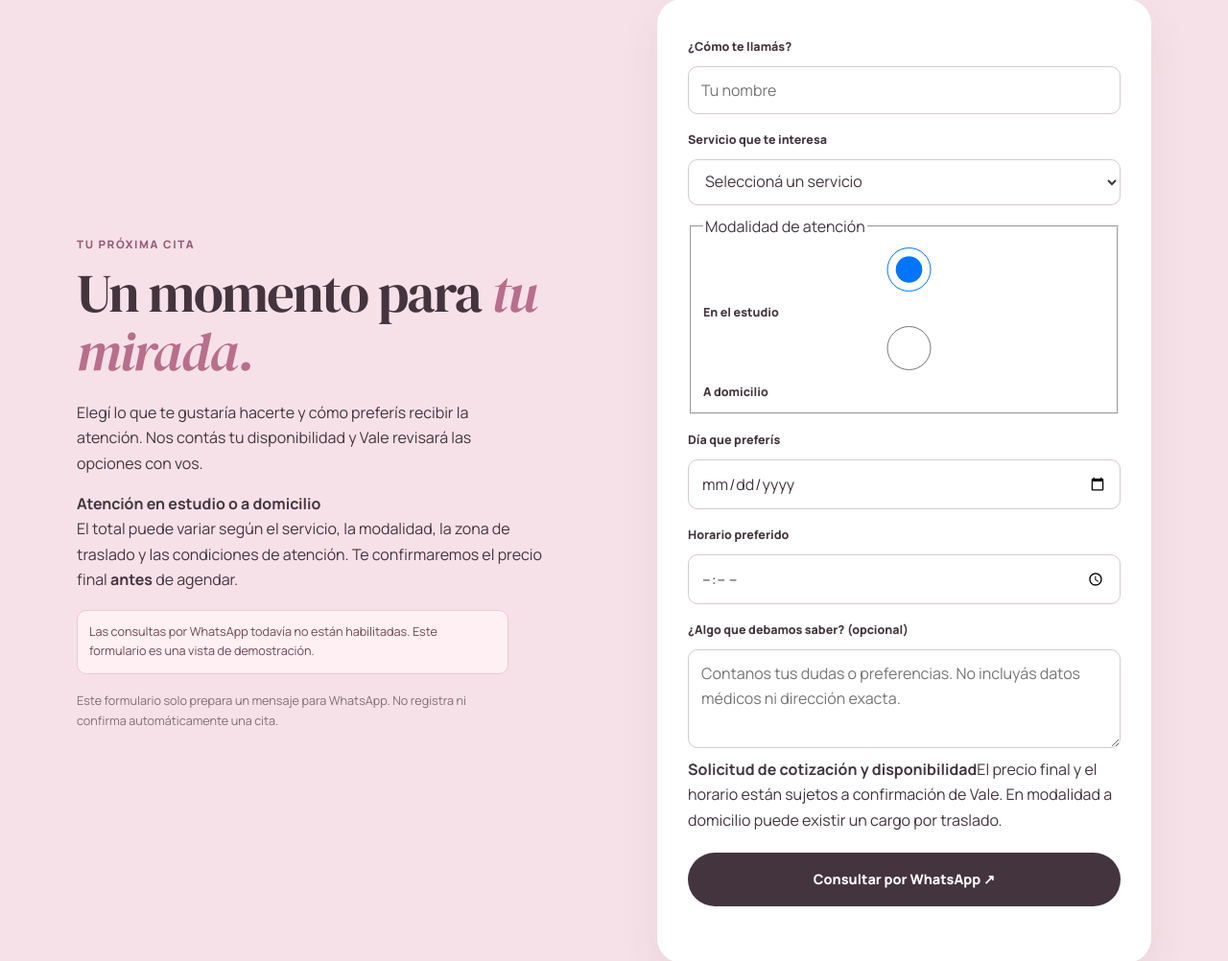
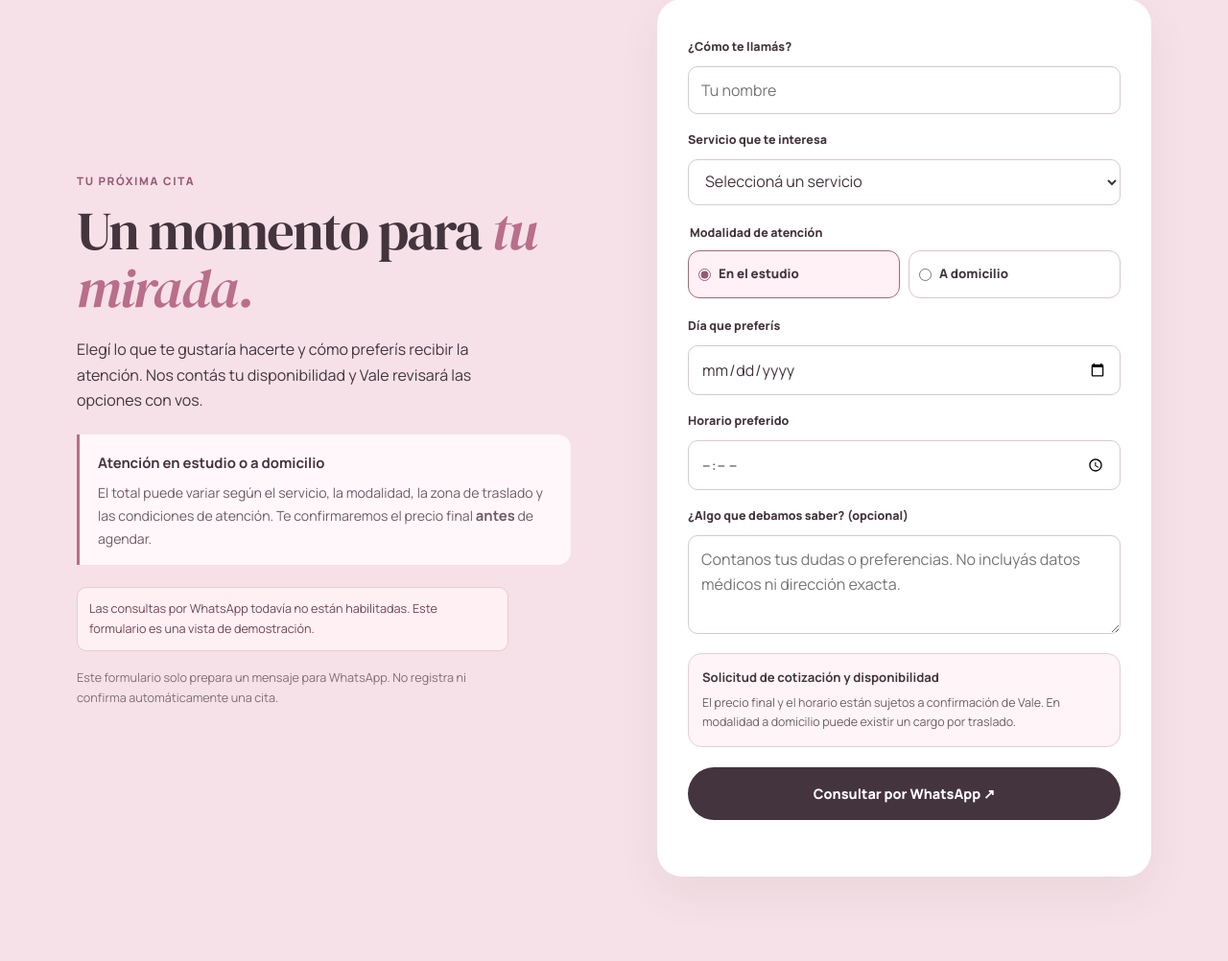
Before and after one commit to ibarrantesg-cenfo/val-lashes, a plain HTML site: page index.html in a window 1280 px wide. Shown: the part 6117-7119 px from the top of the page at 96% size. Drawn offline with Linux system fonts and the light colour scheme.

Commit message:
Add studio and home-service quote request flow

```diff
--- a/styles.css
+++ b/styles.css
@@ -31,3 +31,20 @@ html{scroll-padding-top:95px}
 #service-catalog .service-card a{margin-top:0}
 @media(max-width:930px){#service-catalog{grid-template-columns:repeat(2,minmax(0,1fr))}}
 @media(max-width:700px){#service-catalog{grid-template-columns:1fr}.catalog-controls{flex-wrap:nowrap;overflow-x:auto;padding-bottom:9px;scrollbar-width:thin}.catalog-filter{white-space:nowrap;flex:none}#service-catalog .service-card{min-height:320px}}
+
+/* Reservas v3.1: modalidades, domicilio y cotización antes de confirmar */
+.booking-info{border-left:3px solid #B96E8A;background:#fff7fa;border-radius:0 14px 14px 0;padding:16px 19px;margin:23px 0}
+.booking-info strong{font-size:.93rem}
+.booking-info p{font-size:.88rem;color:#6f5c66;margin:6px 0 0}
+.modality-field{border:0;margin:10px 0 2px;padding:0;display:grid;grid-template-columns:1fr 1fr;gap:9px}
+.modality-field legend{font-size:.78rem;font-weight:800;margin-bottom:8px}
+.booking-form .modality-option{margin:0;border:1px solid #ddc4ce;border-radius:12px;padding:13px 10px;display:flex;gap:8px;align-items:center;cursor:pointer;font-size:.83rem}
+.booking-form .modality-option:has(input:checked){border-color:#A5657E;background:#fff1f5}
+.booking-form .modality-option input{width:auto;min-height:auto;accent-color:#985a73;margin:0}
+#home-fields{display:flex;flex-direction:column;gap:7px}
+#home-fields[hidden]{display:none}
+.field-help{font-size:.74rem;color:#725d66;margin:0}
+.quote-notice{background:#FFF4F7;border:1px solid #EACCD7;border-radius:14px;padding:14px;display:flex;flex-direction:column;gap:5px;margin-top:11px}
+.quote-notice strong{font-size:.82rem}
+.quote-notice span{font-size:.78rem;color:#715c65}
+@media(max-width:420px){.modality-field{grid-template-columns:1fr}}
```
